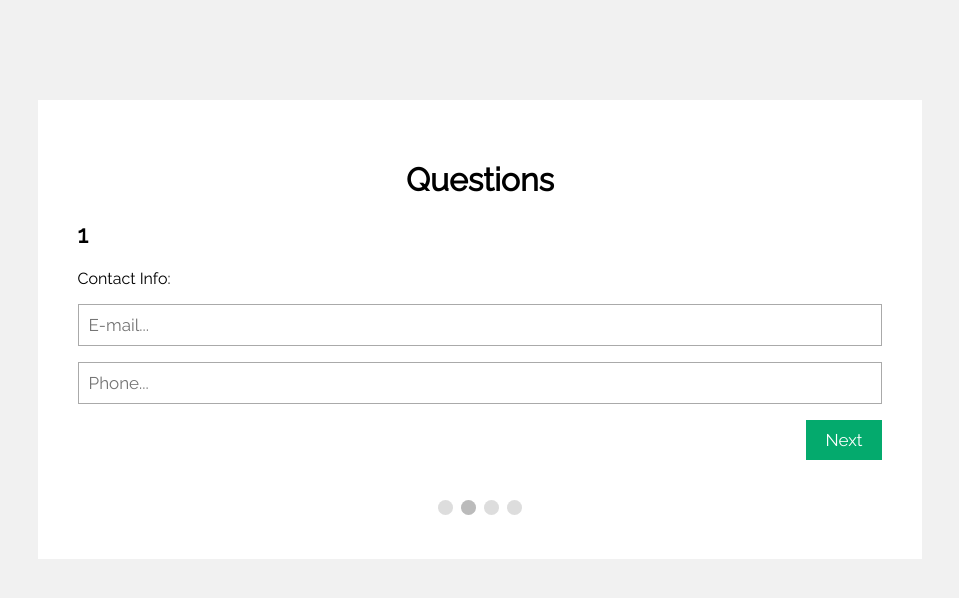
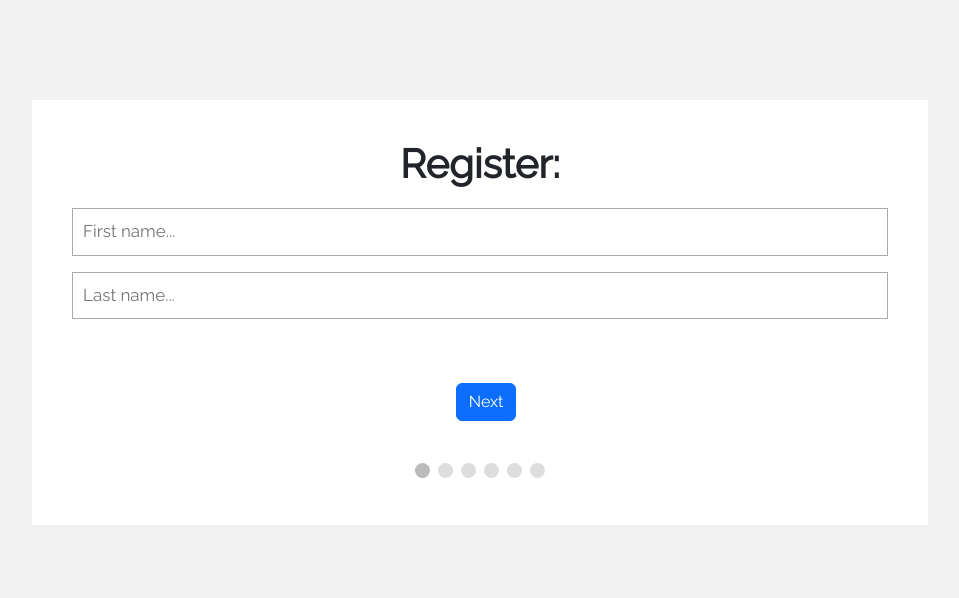
Before and after one commit to 2nyyy/tabulate-project, a Yii app: template views/site/index.php in a window 1280 px wide. Shown: the top 598 px of the page, without its empty margins (160-1119 px from the left). Run offline with PHP 8.4 and a stand-in for Yii, Linux system fonts and the light colour scheme; the template is opened without the code that fills it, so the values that code supplies are empty; some libraries are stand-ins or nearby versions.

Commit message:
commit index

```diff
--- a/views/site/index.php
+++ b/views/site/index.php
@@ -1,7 +1,13 @@
 <!DOCTYPE html>
-<html>
-<meta name="viewport" content="width=device-width, initial-scale=1.0">
-<link href="https://fonts.googleapis.com/css?family=Raleway" rel="stylesheet">
+<html lang="en">
+<head>
+    <meta charset="UTF-8">
+    <meta name="viewport" content="width=device-width, initial-scale=1.0">
+    <title>Survey Questionaire</title>
+    <link href="https://cdn.jsdelivr.net/npm/bootstrap@5.3.2/dist/css/bootstrap.min.css" rel="stylesheet" integrity="sha384-T3c6CoIi6uLrA9TneNEoa7RxnatzjcDSCmG1MXxSR1GAsXEV/Dwwykc2MPK8M2HN" crossorigin="anonymous">
+    <link href="https://fonts.googleapis.com/css?family=Raleway" rel="stylesheet">
+</head>
+
 <style>
 * {
   box-sizing: border-box;
@@ -32,12 +38,12 @@ input {
   border: 1px solid #aaaaaa;
 }
 
-/* Mark input boxes that gets an error on validation: */
+
 input.invalid {
   background-color: #ffdddd;
 }
 
-/* Hide all steps by default: */
+
 .tab {
   display: none;
 }
@@ -58,9 +64,11 @@ button:hover {
 
 #prevBtn {
   background-color: #bbbbbb;
+  color: #fff;
+
 }
 
-/* Make circles that indicate the steps of the form: */
+
 .step {
   height: 15px;
   width: 15px;
@@ -76,50 +84,132 @@ button:hover {
   opacity: 1;
 }
 
-/* Mark the steps that are finished and valid: */
+
 .step.finish {
   background-color: #04AA6D;
+}
+
+h1 {
+  margin-bottom: 20px;
 }
 </style>
 <body>
 
 <form id="regForm" action="/action_page.php">
-  <h1>Questions</h1>
-  <h2>1</h2>
-  <div class="tab">Name:
+
+  <div class="tab">
+  <h1 style="font-weight: bold;">Register:</h1>
     <p><input placeholder="First name..." oninput="this.className = ''" name="fname"></p>
     <p><input placeholder="Last name..." oninput="this.className = ''" name="lname"></p>
   </div>
-  <div class="tab">Contact Info:
-    <p><input placeholder="E-mail..." oninput="this.className = ''" name="email"></p>
-    <p><input placeholder="Phone..." oninput="this.className = ''" name="phone"></p>
+  <div class="tab">Question 1: <br><br>
+  <p>Lorem ipsum dolor sit amet consectetur, adipisicing elit. Suscipit, et?</p><br><br>
+    <div class="form-check-inline">
+      <label class="form-check-label" for="radio">
+        <input type="radio" class="form-check-input" id="radio1" name="optradio" value="option1">&nbsp;&nbsp;Option 1 <br><br>
+        <input type="radio" class="form-check-input" id="radio2" name="optradio" value="option2">&nbsp;&nbsp;Option 2<br><br>
+        <input type="radio" class="form-check-input" id="radio3" name="optradio" value="option3">&nbsp;&nbsp;Option 3<br><br>
+        <input type="radio" class="form-check-input" id="radio4" name="optradio" value="option4">&nbsp;&nbsp;Option 4
+      </label>
+    </div>
+    <div id="error-message"></div>
   </div>
-  <div class="tab">Birthday:
-    <p><input placeholder="dd" oninput="this.className = ''" name="dd"></p>
-    <p><input placeholder="mm" oninput="this.className = ''" name="nn"></p>
-    <p><input placeholder="yyyy" oninput="this.className = ''" name="yyyy"></p>
-  </div>
-  <div class="tab">Login Info:
-    <p><input placeholder="Username..." oninput="this.className = ''" name="uname"></p>
-    <p><input placeholder="Password..." oninput="this.className = ''" name="pword" type="password"></p>
-  </div>
-  <div style="overflow:auto;">
-    <div style="float:right;">
-      <button type="button" id="prevBtn" onclick="nextPrev(-1)">Previous</button>
-      <button type="button" id="nextBtn" onclick="nextPrev(1)">Next</button>
+  <div class="tab">Question 2: <br><br>
+  <p>Lorem ipsum dolor sit amet consectetur, adipisicing elit. Suscipit, et?</p><br><br>
+    <div class="form-check-inline">
+      <label class="form-check-label" for="radio">
+        <input type="radio" class="form-check-input" id="radio1" name="optradio" value="option1">&nbsp;&nbsp;Option 1 <br><br>
+        <input type="radio" class="form-check-input" id="radio2" name="optradio" value="option2">&nbsp;&nbsp;Option 2<br><br>
+        <input type="radio" class="form-check-input" id="radio3" name="optradio" value="option3">&nbsp;&nbsp;Option 3<br><br>
+        <input type="radio" class="form-check-input" id="radio4" name="optradio" value="option4">&nbsp;&nbsp;Option 4
+      </label>
     </div>
   </div>
-  <!-- Circles which indicates the steps of the form: -->
+  <div class="tab">Question 3: <br><br>
+  <p>Lorem ipsum dolor sit amet consectetur, adipisicing elit. Suscipit, et?</p><br><br>
+    <div class="form-check-inline">
+      <label class="form-check-label" for="radio">
+        <input type="radio" class="form-check-input" id="radio1" name="optradio" value="option1">&nbsp;&nbsp;Option 1 <br><br>
+        <input type="radio" class="form-check-input" id="radio2" name="optradio" value="option2">&nbsp;&nbsp;Option 2<br><br>
+        <input type="radio" class="form-check-input" id="radio3" name="optradio" value="option3">&nbsp;&nbsp;Option 3<br><br>
+        <input type="radio" class="form-check-input" id="radio4" name="optradio" value="option4">&nbsp;&nbsp;Option 4
+      </label>
+    </div>
+  </div>
+  <div class="tab">Question 4: <br><br>
+  <p>Lorem ipsum dolor sit amet consectetur, adipisicing elit. Suscipit, et?</p><br><br>
+    <div class="form-check-inline">
+      <label class="form-check-label" for="radio">
+        <input type="radio" class="form-check-input" id="radio1" name="optradio" value="option1">&nbsp;&nbsp;Option 1 <br><br>
+        <input type="radio" class="form-check-input" id="radio2" name="optradio" value="option2">&nbsp;&nbsp;Option 2<br><br>
+        <input type="radio" class="form-check-input" id="radio3" name="optradio" value="option3">&nbsp;&nbsp;Option 3<br><br>
+        <input type="radio" class="form-check-input" id="radio4" name="optradio" value="option4">&nbsp;&nbsp;Option 4
+      </label>
+    </div>
+  </div>
+  <div class="tab">Question 5: <br><br>
+  <p>Lorem ipsum dolor sit amet consectetur, adipisicing elit. Suscipit, et?</p><br><br>
+    <div class="form-check-inline">
+      <label class="form-check-label" for="radio">
+        <input type="radio" class="form-check-input" id="radio1" name="optradio" value="option1">&nbsp;&nbsp;Option 1 <br><br>
+        <input type="radio" class="form-check-input" id="radio2" name="optradio" value="option2">&nbsp;&nbsp;Option 2<br><br>
+        <input type="radio" class="form-check-input" id="radio3" name="optradio" value="option3">&nbsp;&nbsp;Option 3<br><br>
+        <input type="radio" class="form-check-input" id="radio4" name="optradio" value="option4">&nbsp;&nbsp;Option 4
+      </label>
+    </div>
+  </div>
+  <div style="overflow:auto;"><br><br>
+    <div style="text-align:center;">
+      <button type="button" class="btn btn-md " id="prevBtn" onclick="nextPrev(-1)">Previous</button>&nbsp;&nbsp;
+      <button type="button" class="btn btn-primary" id="nextBtn" onclick="nextPrev(1)">Next</button>
+    </div>
+  </div>
+
   <div style="text-align:center;margin-top:40px;">
     <span class="step"></span>
     <span class="step"></span>
     <span class="step"></span>
     <span class="step"></span>
-  </div>
+    <span class="step"></span>
+    <span class="step"></span>
+</div>
 </form>
 
+
+
+
+
+
+
+
 <script>
-var currentTab = 1; // Current tab is set to be the first tab (0)
+
+function nextPrev() {
+  var radios = document.getElementsByName("optradio");
+  var formValid = false;
+
+  for (var i = 0; i < radios.length; i++) {
+    if (radios[i].checked) {
+      formValid = true;
+      break;
+    }
+  }
+
+  if (!formValid) {
+    var errorMessage = document.getElementById("error-message");
+    errorMessage.textContent = "Please select an option.";
+  } else {
+    errorMessage.textContent = ""; // Clear any previous error message
+    nextPrev(1); // Proceed to the next step
+  }
+}
+
+function nextPrev(n) {
+  // Function to handle navigation between steps, you can implement it according to your requirements
+}
+
+
+var currentTab = 0; // Current tab is set to be the first tab (0)
 showTab(currentTab); // Display the current tab
 
 function showTab(n) {
@@ -127,20 +217,7 @@ function showTab(n) {
   var x = document.getElementsByClassName("tab");
   x[n].style.display = "block";
   //... and fix the Previous/Next buttons:
-  if (currentTab >= x.length) {
-    // ... the form gets submitted:
-    document.getElementById("regForm").submit();
-    return false;
-}
-if (currentTab >= x.length) {
-    // ... the form gets submitted:
-    // Redirect to the desired page or category
-    window.location.href = "/your-next-page"; // Change "/your-next-page" to the desired URL
-    return false;
-}
-
-
-  if (n == 1) {
+  if (n == 0) {
     document.getElementById("prevBtn").style.display = "none";
   } else {
     document.getElementById("prevBtn").style.display = "inline";
@@ -206,5 +283,6 @@ function fixStepIndicator(n) {
 }
 </script>
 
+
 </body>
 </html>
```
Also changed, not shown: 1 other file.
